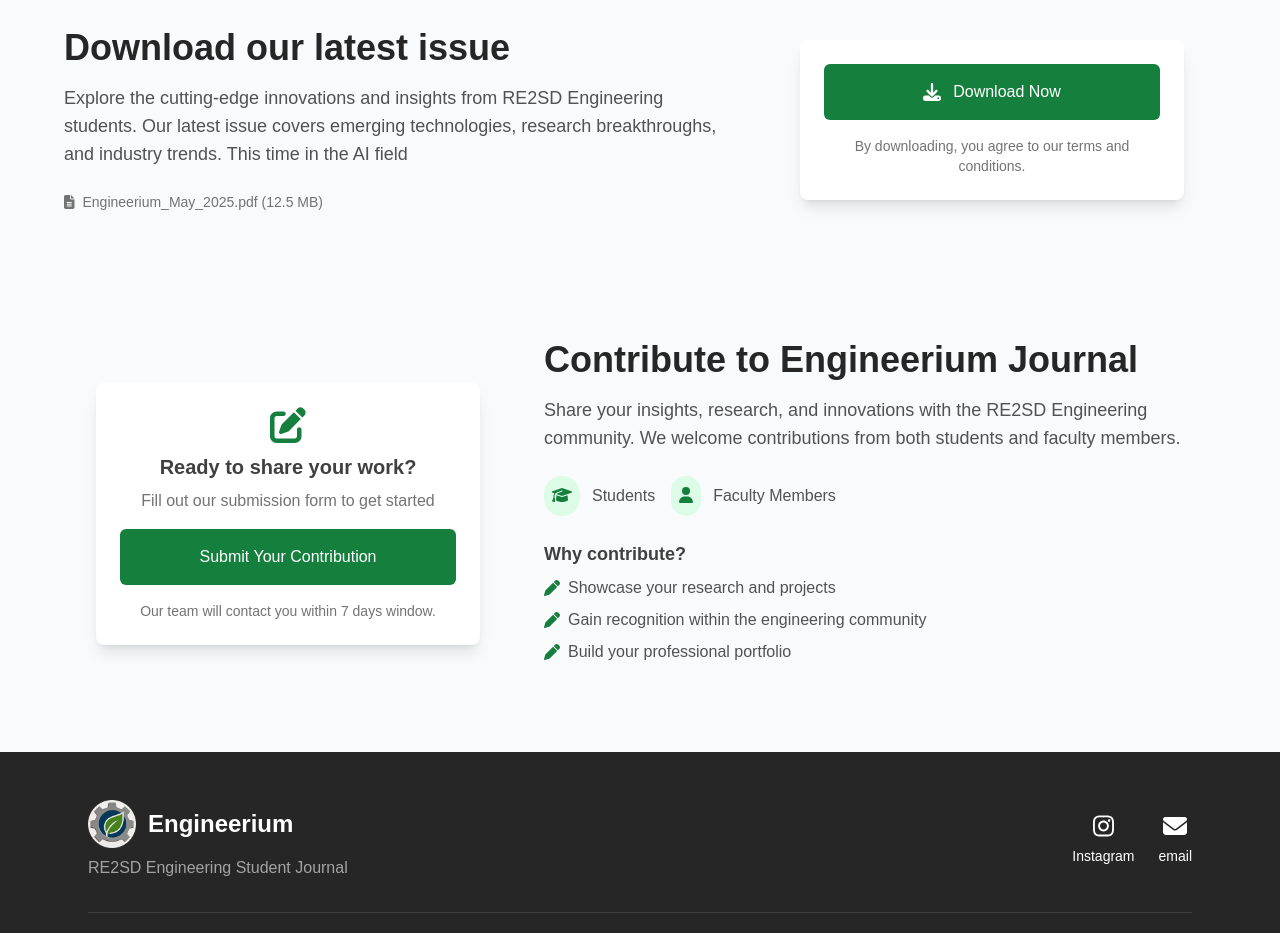
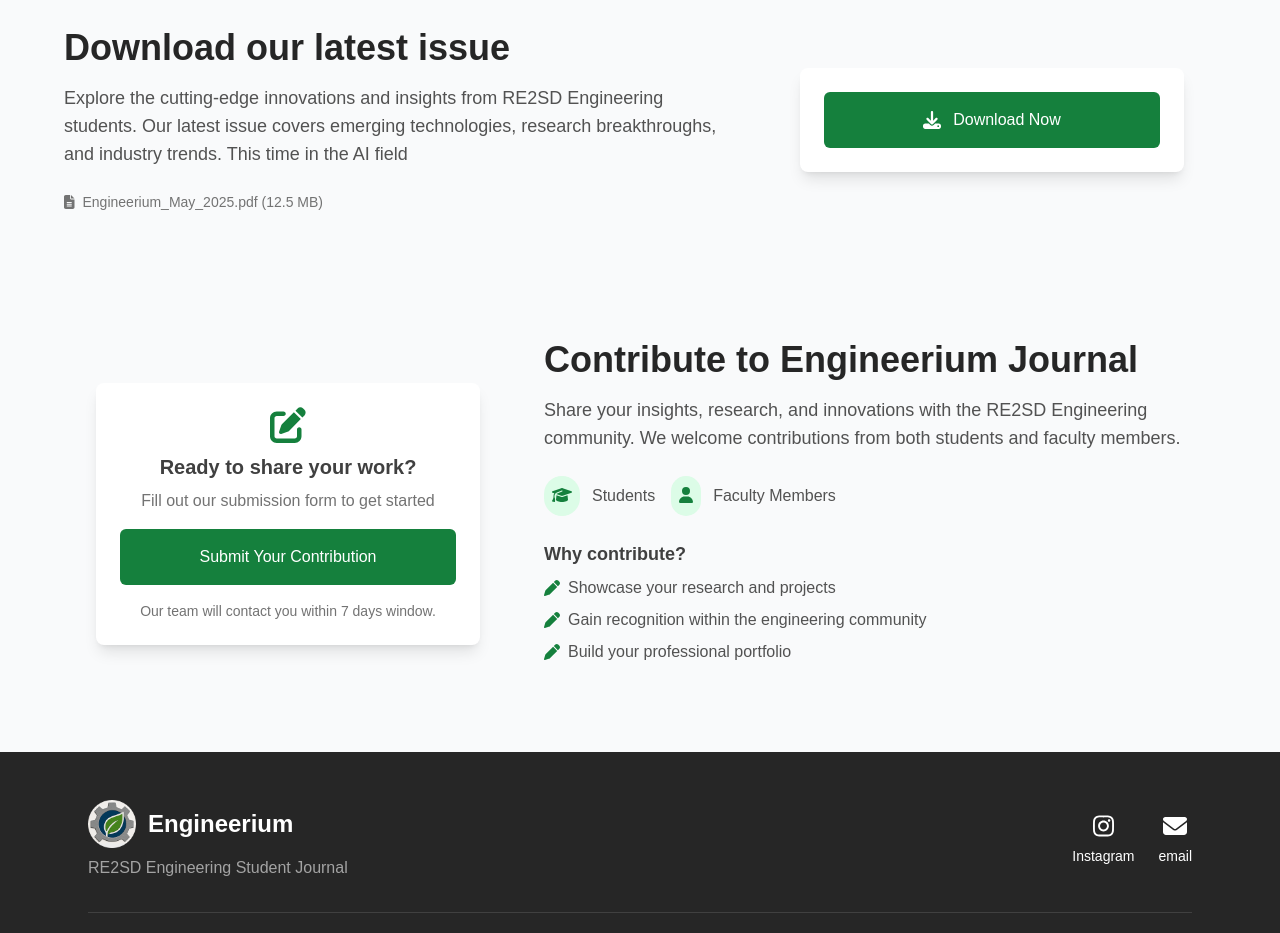
Before and after one commit to benrahla-islam/engineerium-web, a Vue app: page / in a window 1280 px wide. Shown: the part 900-1833 px from the top of the page. Built offline with nearby package versions, Linux system fonts and the light colour scheme.

Commit message:
Remove terms and conditions notice from download component

```diff
--- a/src/components/download.vue
+++ b/src/components/download.vue
@@ -108,9 +108,7 @@ const handleDownload = async () => {
               {{ isDownloading ? 'Downloading...' : buttonText }}
             </button>
 
-            <div class="mt-4 text-center text-sm text-neutral-500">
-              By downloading, you agree to our terms and conditions.
-            </div>
+
           </div>
         </div>
       </div>
```
